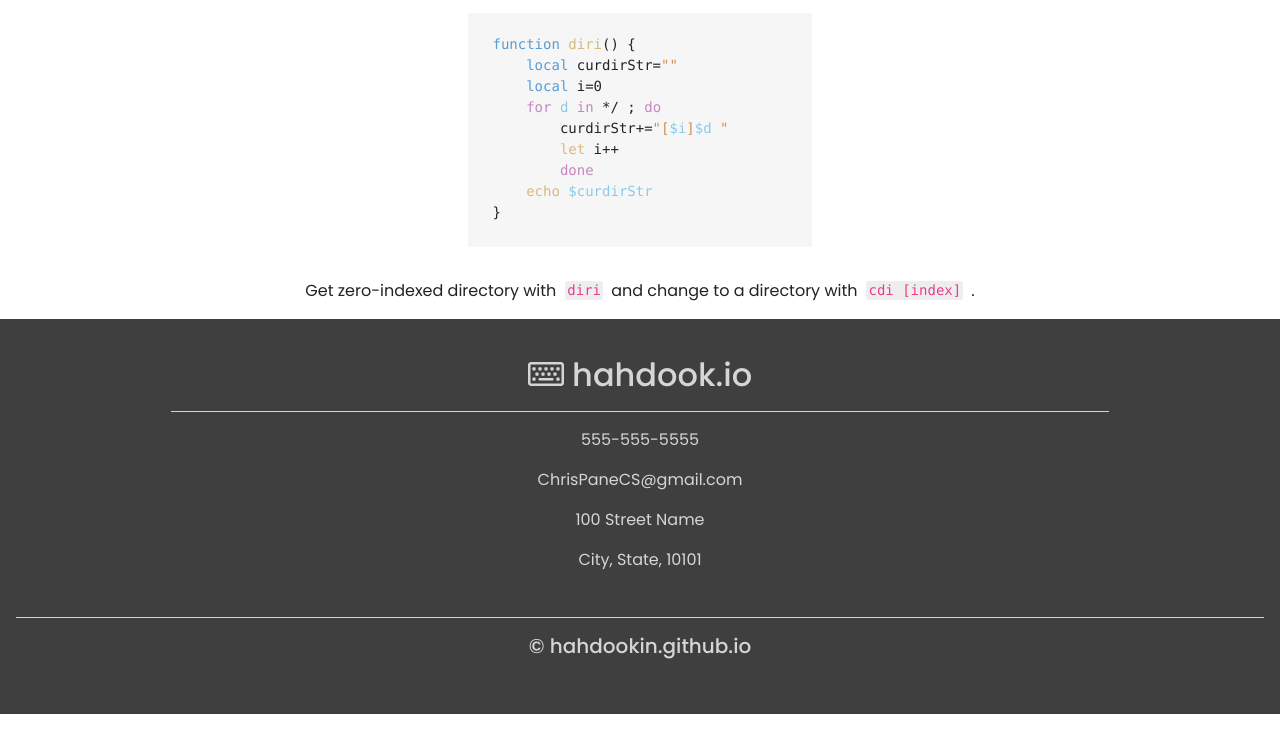
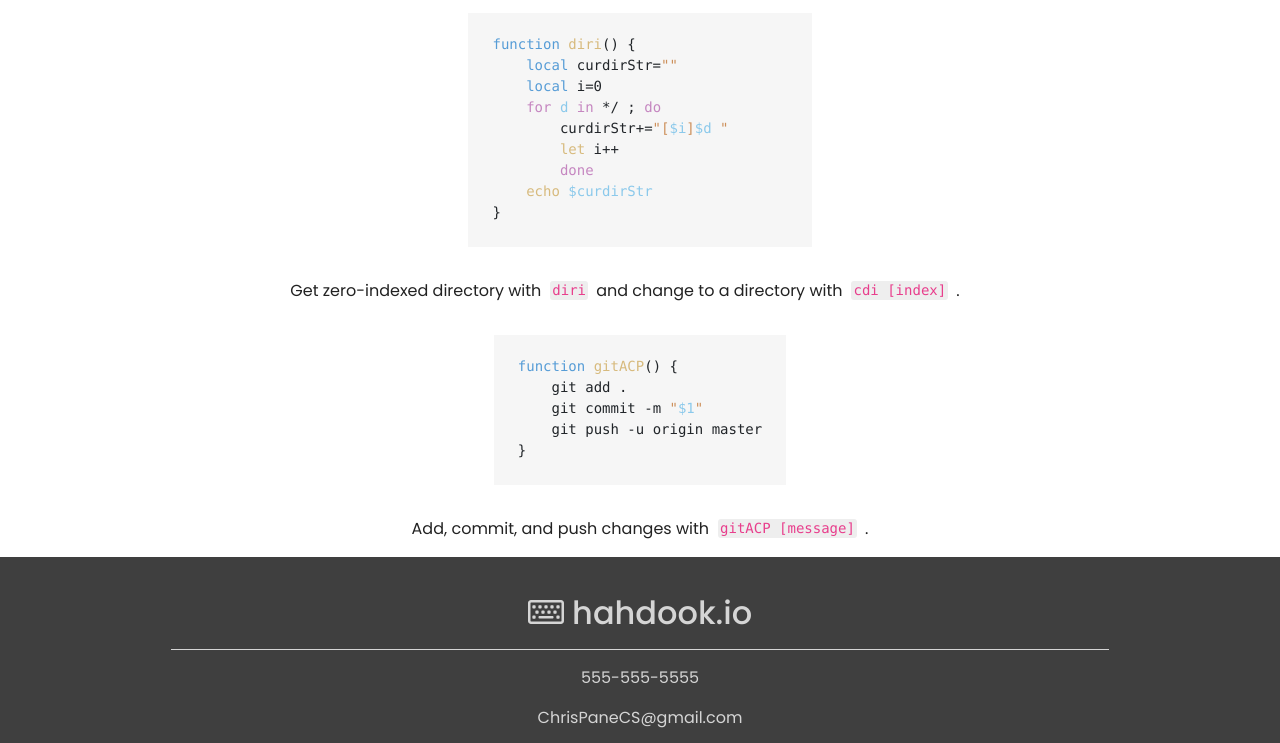
Before and after one commit to hahdookin/hahdookin.github.io, a plain HTML site: page nav/commands.html in a window 1280 px wide. Shown: the part 535-1278 px from the top of the page. Before the commit the page ends 1249 px from the top, so only its background shows below. Drawn offline with nearby package versions, Linux system fonts and the light colour scheme.

Commit message:
added new function

```diff
--- a/nav/commands.html
+++ b/nav/commands.html
@@ -90,9 +90,31 @@
         </div>
 
     </div>
+
     <div class="row container-fluid justify-content-center">
         <p>Get zero-indexed directory with &nbsp;<code class="samp-input">diri</code>&nbsp; and change to a directory with &nbsp;<code class="samp-input">cdi [index]</code>&nbsp; .</p>
     </div>
+    <hr>
+
+    <!-- Another Function -->
+    <div class="col-mid-6 align-self-center">
+        <!-- Code div -->
+        <div>
+<pre class="code-block"><code>
+<span class="function-keyword">function</span> <span class="function-name">gitACP</span>() {
+    git add .
+    git commit -m <span class="string">"<span class="variable">$1</span>"</span>
+    git push -u origin master
+}
+</code></pre>
+        </div>
+    </div>
+
+        <div class="row container-fluid justify-content-center">
+            <p>Add, commit, and push changes with &nbsp;<code class="samp-input">gitACP [message]</code>&nbsp; .</p>
+        </div>
+
+
 </div>
 </div>
 
```
Also changed, not shown: index.html (+1 -1 lines).
